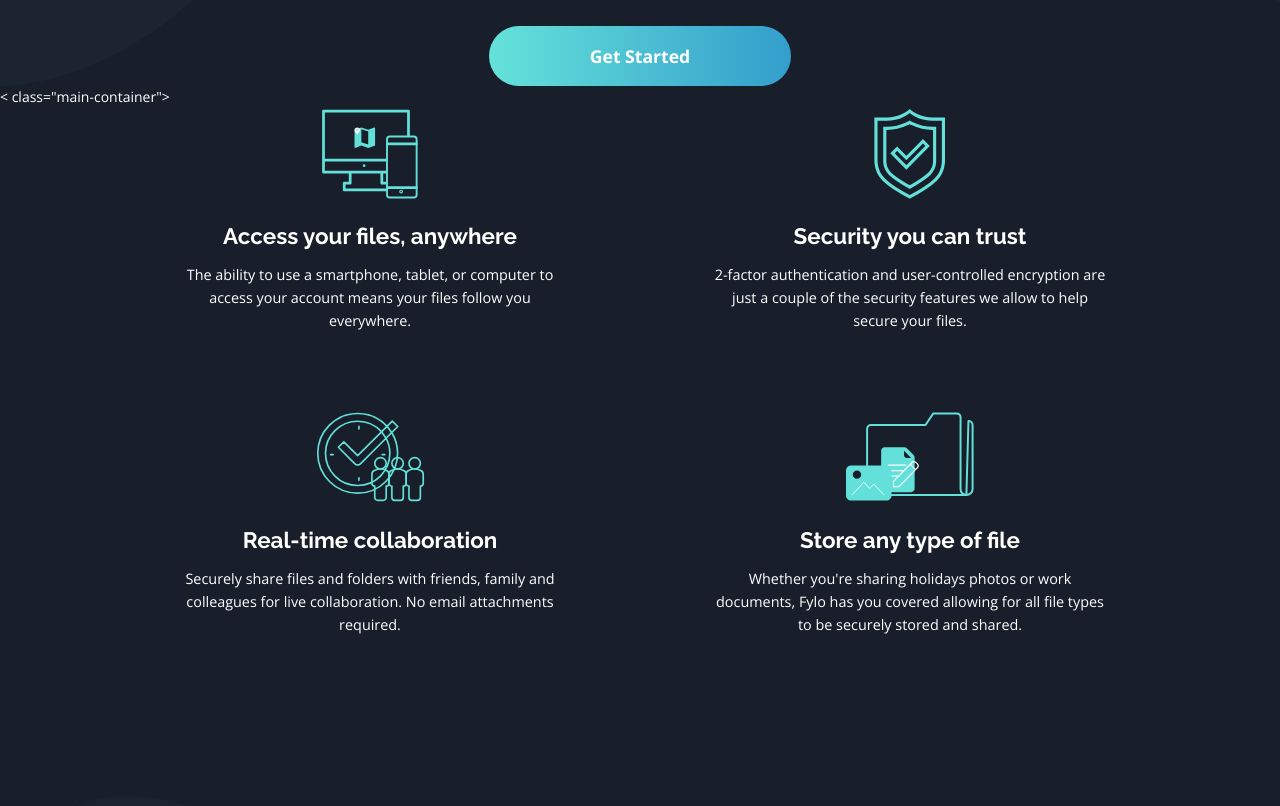
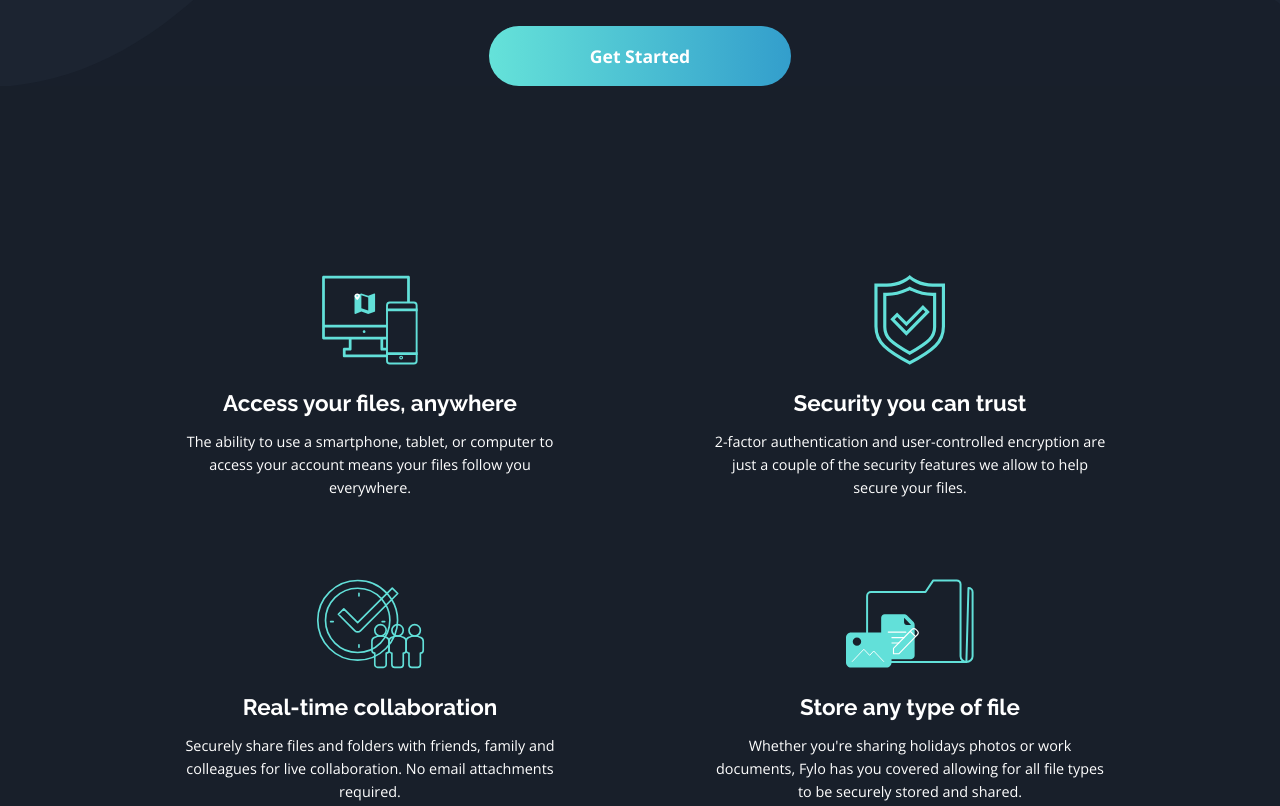
Before and after one commit to Sammbra/Fylo-dark-theme-landing-oage, a plain HTML site: page index.html in a window 1280 px wide. Shown: the part 1107-1913 px from the top of the page. Drawn offline with nearby package versions, Linux system fonts and the light colour scheme.

Commit message:
fix a mistake of an missing div

```diff
--- a/css/main.css
+++ b/css/main.css
@@ -39,7 +39,7 @@ body {
 
 header {
   background-color: var(--grayish-blue);
-  background-image: url('../images/bg-curvy-desktop.svg');
+  background-image: url("../images/bg-curvy-desktop.svg");
   background-repeat: no-repeat;
   width: 100%;
   background-size: contain;
@@ -211,7 +211,7 @@ main {
   gap: 2.5rem;
   max-width: 79rem;
   padding: 2rem 1rem;
-  background-image: url('../images/bg-quotes.png');
+  background-image: url("../images/bg-quotes.png");
   background-repeat: no-repeat;
 }
 
--- a/index.html
+++ b/index.html
@@ -32,7 +32,7 @@
     </div>
   </header>
   <main>
-    < class="main-container">
+    <div class="main-container">
       <section class="advantages">
         <div class="advantages-card">
           <div class="advantages-card__image-container">
```
